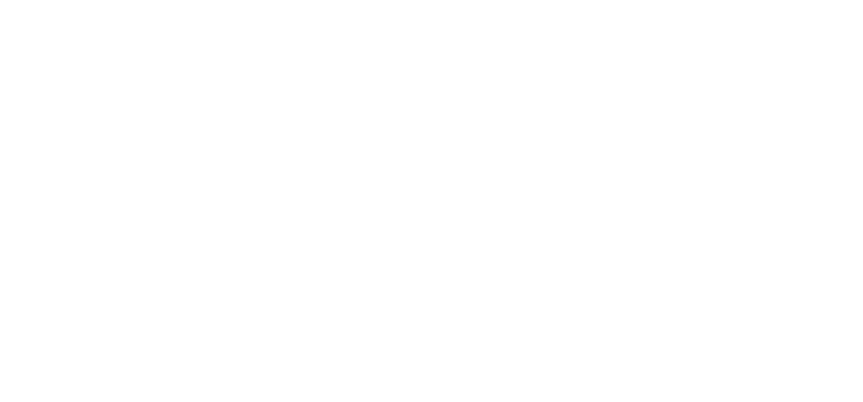
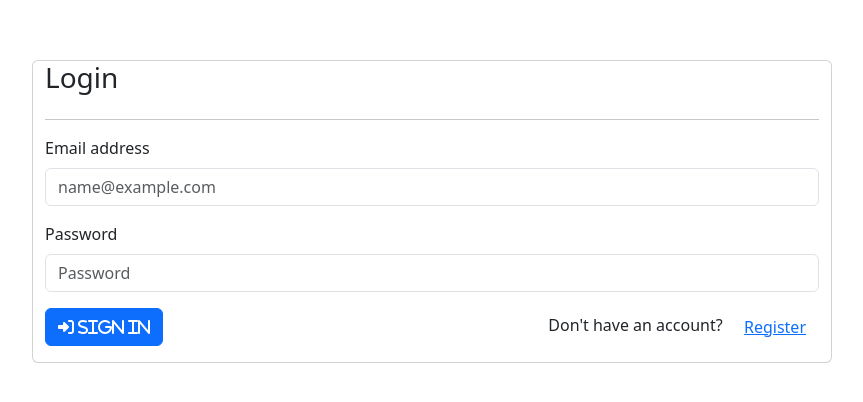
Before and after one commit to nathsagar96/literati-hub, an Angular app in the folder literati-hub-ui/: page /login in a window 1280 px wide. Before the commit this address led to /. Shown: the part 132-534 px from the top of the page, without its empty margins (208-1071 px from the left). Built offline with nearby package versions, Linux system fonts and the light colour scheme.

Commit message:
implement login functionality in ui

```diff
--- a/literati-hub-ui/src/app/app-routing.module.ts
+++ b/literati-hub-ui/src/app/app-routing.module.ts
@@ -1,7 +1,13 @@
 import { NgModule } from '@angular/core';
 import { RouterModule, Routes } from '@angular/router';
+import { LoginComponent } from './pages/login/login.component';
 
-const routes: Routes = [];
+const routes: Routes = [
+  {
+    path: 'login',
+    component: LoginComponent
+  }
+];
 
 @NgModule({
   imports: [RouterModule.forRoot(routes)],
--- /dev/null
+++ b/literati-hub-ui/src/app/pages/login/login.component.html
@@ -0,0 +1,39 @@
+<div class="container-fluid card login-container">
+  <h3 class="test-center">Login</h3>
+  <hr />
+  <div class="alert alert-danger" role="alert" *ngIf="errorMsg.length">
+    <p *ngFor="let msg of errorMsg">{{ msg }}</p>
+  </div>
+
+  <div class="mb-3">
+    <label for="login" class="form-label">Email address</label>
+    <input
+      [(ngModel)]="authRequest.email"
+      type="email"
+      class="form-control"
+      id="login"
+      placeholder="name@example.com"
+    />
+  </div>
+  <div class="mb-3">
+    <label for="password" class="form-label">Password</label>
+    <input
+      [(ngModel)]="authRequest.password"
+      type="password"
+      class="form-control"
+      id="password"
+      placeholder="Password"
+    />
+  </div>
+  <div class="d-flex justify-content-between mb-3">
+    <button (click)="login()" type="button" class="btn btn-primary">
+      <em class="fas fa-sign-in-alt">&nbsp;Sign in</em>
+    </button>
+    <div>
+      Don't have an account?&nbsp;
+      <button (click)="register()" type="button" class="btn btn-link">
+        Register
+      </button>
+    </div>
+  </div>
+</div>
--- /dev/null
+++ b/literati-hub-ui/src/app/pages/login/login.component.ts
@@ -0,0 +1,43 @@
+import { Component } from '@angular/core';
+import { Router } from '@angular/router';
+import { AuthenticationRequest } from 'src/app/services/models';
+import { AuthenticationService } from 'src/app/services/services';
+import { TokenService } from 'src/app/services/token/token.service';
+
+@Component({
+  selector: 'app-login',
+  templateUrl: './login.component.html',
+  styleUrls: ['./login.component.scss']
+})
+export class LoginComponent {
+
+  authRequest: AuthenticationRequest = { email: '', password: '' };
+  errorMsg: Array<string> = [];
+
+  constructor(private router: Router,
+    private authenticationService: AuthenticationService,
+    private tokenService: TokenService) { }
+
+  login(): void {
+    this.errorMsg = [];
+    this.authenticationService.authenticate({
+      body: this.authRequest
+    }).subscribe({
+      next: (res): void => {
+        this.tokenService.token = res.token as string;
+        this.router.navigate(['books']);
+      },
+      error: (err): void => {
+        console.error(err);
+        if (err.error.validationErrors) {
+          this.errorMsg = err.error.validationErrors;
+        } else {
+          this.errorMsg.push(err.error.error);
+        }
+      }
+    })
+  }
+  register(): void {
+    this.router.navigate(['register']);
+  }
+}
--- /dev/null
+++ b/literati-hub-ui/src/app/services/token/token.service.ts
@@ -0,0 +1,15 @@
+import { Injectable } from '@angular/core';
+
+@Injectable({
+  providedIn: 'root'
+})
+export class TokenService {
+
+  set token(token: string) {
+    localStorage.setItem('token', token);
+  }
+
+  get token(): string | null {
+    return localStorage.getItem('token');
+  }
+}
--- a/literati-hub-ui/src/styles.scss
+++ b/literati-hub-ui/src/styles.scss
@@ -1,3 +1,8 @@
 /* You can add global styles to this file, and also import other style files */
 @import "bootstrap/dist/css/bootstrap.min.css";
 @import "@fortawesome/fontawesome-free/css/all.min.css";
+
+.login-container {
+  width: 800px !important;
+  margin-top: 15%;
+}
```
Also changed, not shown: literati-hub-ui/src/app/app.module.ts (+5 -3 lines), literati-hub-ui/src/app/pages/login/login.component.scss (added), 2 other files (tests, documents, lock files or other folders).
